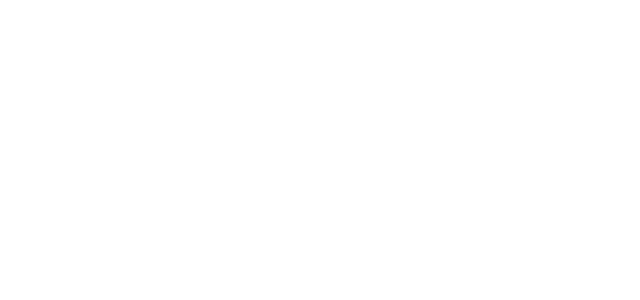
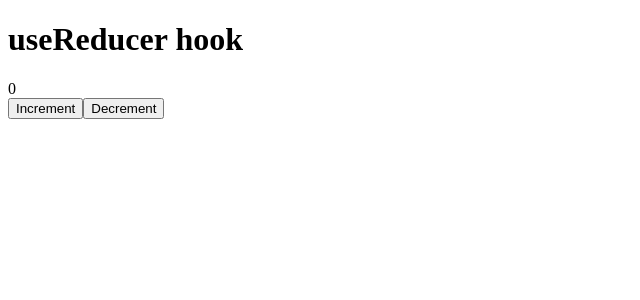
Before and after one commit to shrestharosy/react-hooks-intro, a React (Create React App) app: page /useReducer in a window 1280 px wide. Shown: the top 300 px of the page, without its empty margins (0-640 px from the left). Built offline with nearby package versions, Linux system fonts and the light colour scheme.

Commit message:
Implement counter with useReducer

```diff
--- a/src/Router.js
+++ b/src/Router.js
@@ -5,6 +5,7 @@
 import Register from './components/RegisterForm';
 import CounterFunction from './components/CounterFunction';
 import HackerNews from './components/HackerNews';
+import UseReducerHook from './components/UseReducerHook';
 
 const AppRouter = () => (
   <BrowserRouter>
@@ -14,6 +15,7 @@
       <Route path='/login' component={Login} />
       <Route path='/register' component={Register} />
       <Route path='/hackernews' component={HackerNews} />
+      <Route path='/useReducer' component={UseReducerHook} />
     </Switch>
   </BrowserRouter>
 );
--- /dev/null
+++ b/src/components/UseReducerHook.js
@@ -0,0 +1,41 @@
+import React, { useReducer } from 'react';
+
+const initialState = {
+    count: 0
+}
+
+function reducer(state, action) {
+    switch (action.type) {
+        case "increment":
+            return {
+                count: state.count + 1
+            }
+        case "decrement":
+            return {
+                count: state.count - 1
+            }
+        default:
+            return initialState
+    }
+}
+
+export default function UseReducerHook() {
+
+    const [state, dispatch] = useReducer(reducer, initialState)
+    return (
+        <>
+            <h1>
+                useReducer hook
+            </h1>
+            {state.count}
+            <br />
+            <button onClick={() => dispatch({ type: 'increment' })}>
+                Increment
+            </button>
+            <button onClick={() => dispatch({ type: 'decrement' })}>
+                Decrement
+            </button>
+
+        </>
+    )
+}
```
